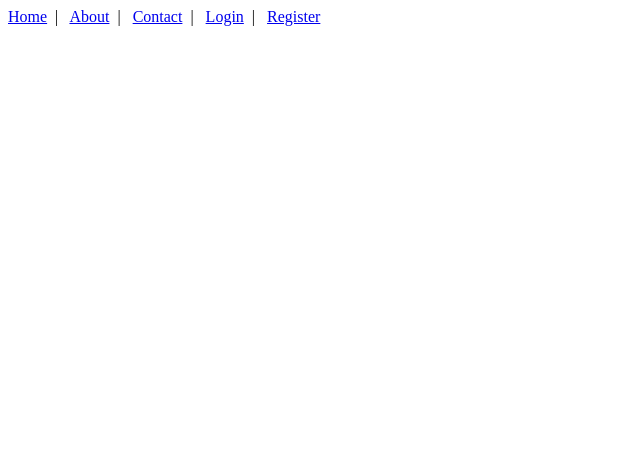
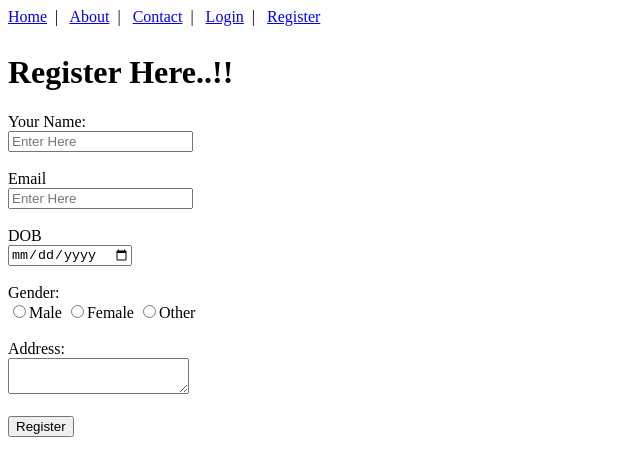
Before and after one commit to ganeshgore1811/BookStore, a plain HTML site: page pages/register.html in a window 1280 px wide. Shown: the whole page, without its empty margins (0-640 px from the left). Drawn offline with Linux system fonts and the light colour scheme.

Commit message:
added content to all pages

```diff
--- a/pages/register.html
+++ b/pages/register.html
@@ -18,5 +18,34 @@
             &nbsp;| &nbsp;
             <a href="register.html">Register</a>
         </nav></div>
+
+        <div>
+            <form>
+                <h1>Register Here..!!</h1>
+                <label for="name">Your Name:</label><br>
+                <input type="text" placeholder="Enter Here" id="name"/>
+                <br><br>
+
+                <label for="email">Email</label><br>
+                <input type="email" placeholder="Enter Here" required id="email"/>
+                <br><br>
+
+                <label for="date">DOB</label><br>
+                <input type="date" id="date" required/>
+                <br><br>
+
+                <label>Gender:</label><br>
+                <input type="radio" />Male
+                <input type="radio" />Female
+                <input type="radio" />Other
+
+                <br><br>
+
+                <label>Address:</label><br>
+                <textarea></textarea>
+                <br><br>
+                <button>Register</button>
+            </form>
+        </div>
 </body>
 </html>
```
Also changed, not shown: pages/login.html (+14 -1 lines), img/login.jpg (added).
